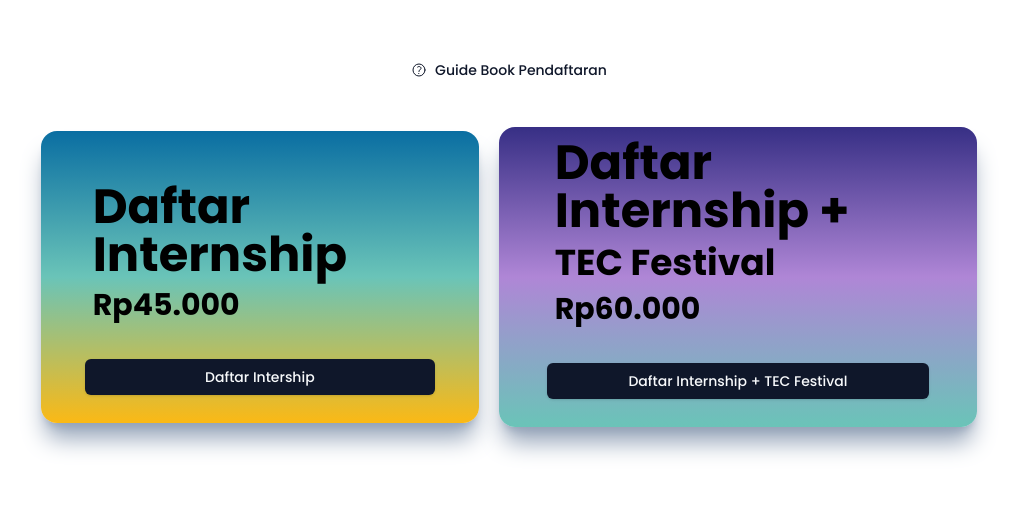
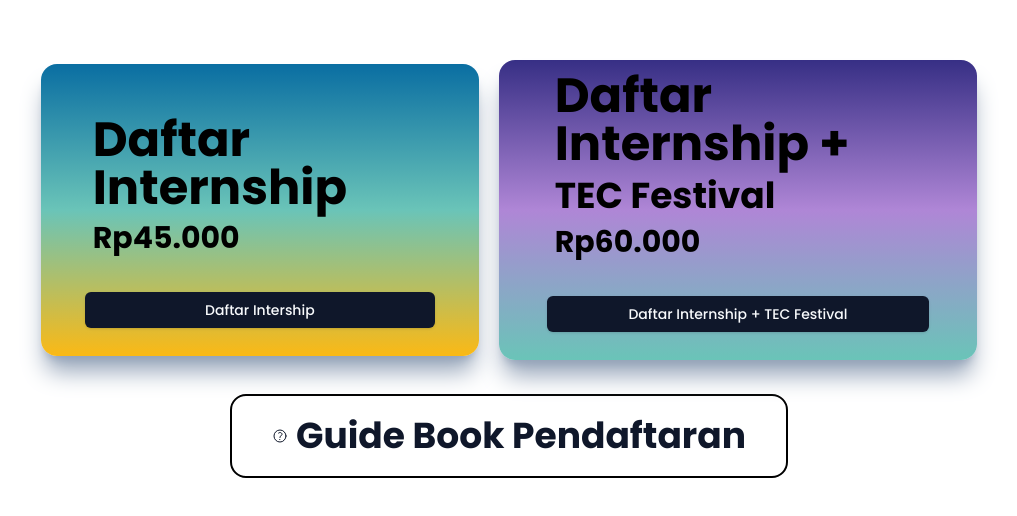
Before and after one commit to gunturoktavianto/frontend-ohu-tec-2023, a Next.js app: page /dashboard in a window 1280 px wide. Shown: the part 208-724 px from the top of the page, without its empty margins (131-1148 px from the left). Built offline with nearby package versions, Linux system fonts and the light colour scheme.

Commit message:
edit guidebook

```diff
--- a/app/component-ohu/Dashboard.tsx
+++ b/app/component-ohu/Dashboard.tsx
@@ -25,14 +25,6 @@ const Dashboard = () => {
     return (
         <div className="flex items-center justify-center w-screen overflow-x-hidden overflow-y-scroll py-14">
             <div className="w-[90vw]   flex flex-col items-center justify-center gap-14  md:items-start md:h-screen">
-                <div className="w-[70vw] md:w-full h-[1px] flex gap-2 items-center justify-center">
-                    <Link href='https://drive.google.com/drive/folders/1-3U5xSyr7SCTIxYVTavMsh_y9ZAsOu79'>
-                        <Button variant='link' className="flex gap-2">
-                            <QuestionMark></QuestionMark>
-                            <p>Guide Book Pendaftaran</p>
-                        </Button>
-                    </Link>
-                </div>
                 <div className="flex flex-col items-center justify-center w-full gap-8 md:gap-5 md:flex-row">
                     <div className="w-[70vw] h-fit pt-5 md:pt-3 rounded-2xl bg-gradient-to-b from-[#0A6EA2] via-[#6AC4B8] to-[#FBB915] flex items-center justify-center shadow-xl shadow-slate-400 md:w-fit md:max-w-[70vw] relative md:h-fit flex-col">
                         <div className="relative flex flex-col w-4/5 px-2  min-h-[30vw] md:h-fit  md:min-h-[10vw]">
@@ -44,7 +36,10 @@ const Dashboard = () => {
                             </p>
                         </div>
                         <Button className="w-4/5 p-0 my-7">
-                            <Link href="dashboard/internship-form" className="flex items-center justify-center w-full h-full">
+                            <Link
+                                href="dashboard/internship-form"
+                                className="flex items-center justify-center w-full h-full"
+                            >
                                 Daftar Intership
                             </Link>
                         </Button>
@@ -94,11 +89,24 @@ const Dashboard = () => {
                             </p>
                         </div>
                         <Button className="w-4/5 p-0 my-7">
-                            <Link href="dashboard/bundle-form" className="flex items-center justify-center w-full h-full">
+                            <Link
+                                href="dashboard/bundle-form"
+                                className="flex items-center justify-center w-full h-full"
+                            >
                                 Daftar Internship + TEC Festival
                             </Link>
                         </Button>
                     </div>
+                </div>
+                <div className="w-[70vw] md:w-full h-[1px] flex gap-2 items-center justify-center mt-5">
+                    <Link href="https://drive.google.com/drive/folders/1-3U5xSyr7SCTIxYVTavMsh_y9ZAsOu79">
+                        <Button variant="link" className="flex gap-2 border-2 border-black rounded-2xl p-10">
+                            <QuestionMark></QuestionMark>
+                            <h1 className="font-bold text-4xl">
+                                Guide Book Pendaftaran
+                            </h1>
+                        </Button>
+                    </Link>
                 </div>
             </div>
         </div>
```
